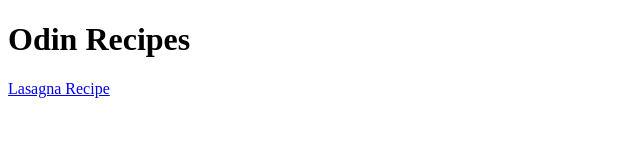
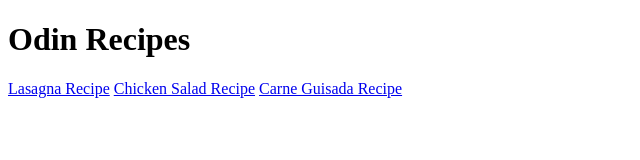
Before and after one commit to poche1996/odin-recipes, a plain HTML site: page index.html in a window 1280 px wide. Shown: the whole page, without its empty margins (0-640 px from the left). Drawn offline with Linux system fonts and the light colour scheme.

Commit message:
Add link to carne guisada recipe page

```diff
--- a/index.html
+++ b/index.html
@@ -7,5 +7,7 @@
     <body>
         <h1>Odin Recipes</h1>
         <a href="recipes/lasagna.html">Lasagna Recipe</a>
+        <a href="recipes/chicken-salad.html">Chicken Salad Recipe</a>
+        <a href="recipes/carne-guisada.html">Carne Guisada Recipe</a>
     </body>
 </html>
```
